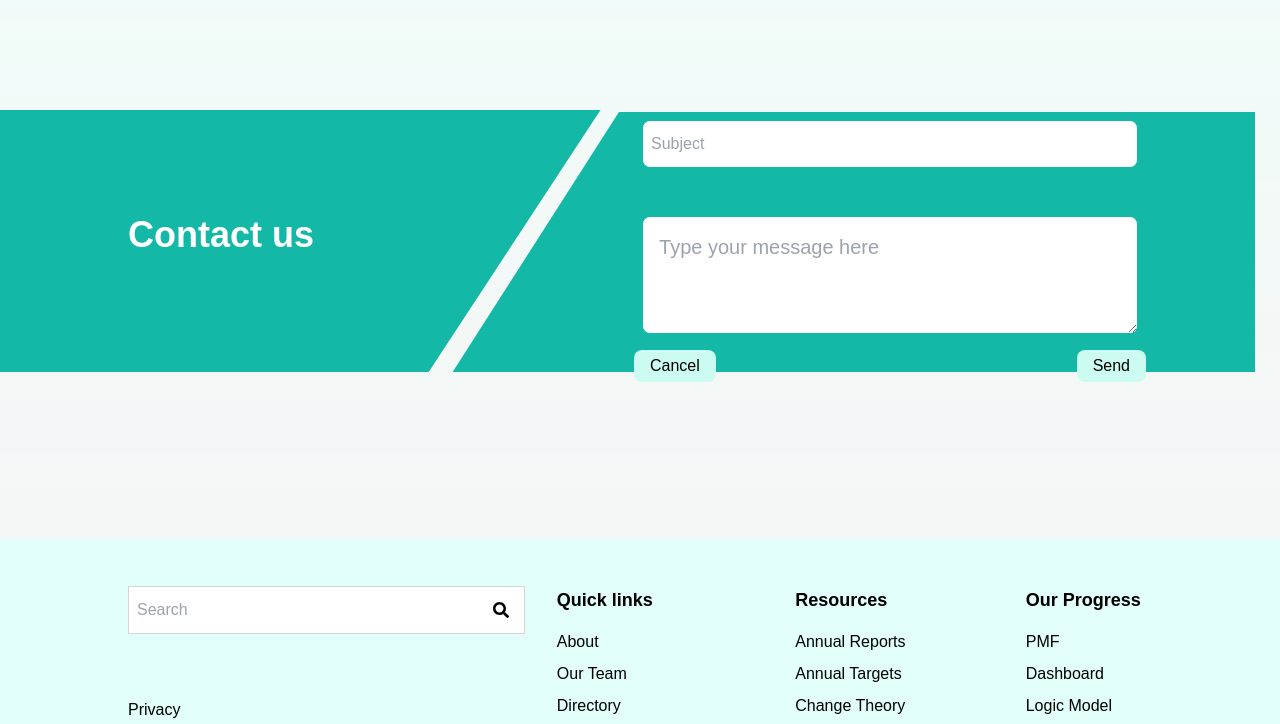
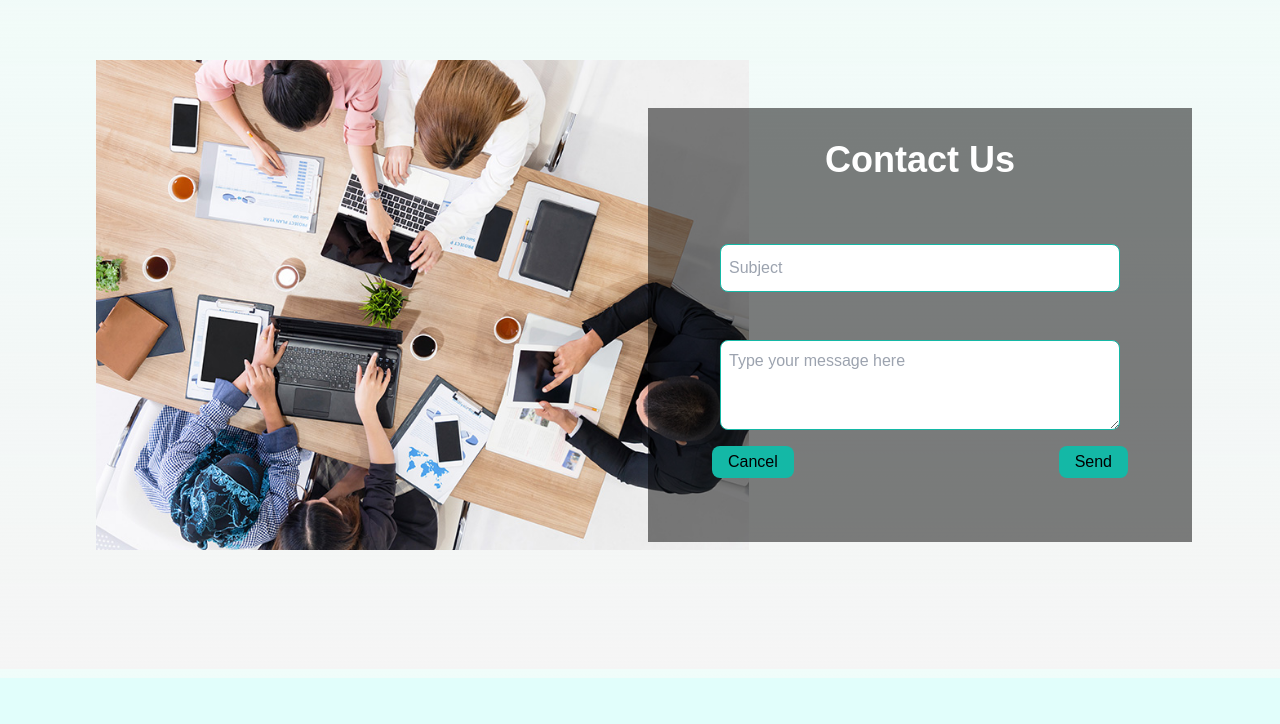
Before and after one commit to rosennabs/surveysalud, a Next.js app: page / in a window 1280 px wide. Shown: the part 1923-2647 px from the top of the page. Built offline with nearby package versions, Linux system fonts and the light colour scheme.

Commit message:
Restyle the contact us section

```diff
--- a/src/app/page.tsx
+++ b/src/app/page.tsx
@@ -4,7 +4,9 @@ import React, { useState, useRef, useEffect } from "react";
 import { useSearchParams } from "next/navigation";
 import Link from "next/link";
 import { useFormContext } from "../contexts/FormContext";
-import About from "../components/About";
+import OurServices from "../components/OurServices";
+import ContactForm from "../components/ContactForm";
+import OurTeam from "../components/OurTeam";
 
 const resourceCard =
   "flex flex-col bg-white cursor-pointer border rounded-2xl border-neutral-200 w-[350px] p-4 hover:bg-teal-600 hover:text-white";
@@ -162,8 +164,35 @@ export default function Home() {
         </div>
       </section>
 
-      <section>
-        <About />
+
+      {/* Section: Services */}
+      <section className="mx-32 my-48">
+        <OurServices/>
+      </section>
+
+      {/* Section: Our Team */}
+      <section className="mx-32 mb-48">
+        <OurTeam />
+      </section>
+
+      {/* Section: Contact us */}
+      <section className="mx-24">
+        <div className="flex relative">
+          <img
+            className="w-3/5"
+            src="/contactUs.jpg"
+            alt="image of people in the office"
+          />
+          <div className="flex absolute inset-10 z-10 w-full">
+            <div className="flex absolute right-0 top-2 w-1/2 mr-8" style={{ backgroundColor: 'rgba(0, 0, 0, 0.5)' }}>
+              <div className="flex flex-col items-center w-full">
+                <h2 className="m-8 text-white">Contact Us</h2>
+                <ContactForm />
+              </div>
+            </div>
+
+          </div>
+        </div>
       </section>
     </div>
   );
--- a/src/components/About.tsx
+++ b/src/components/About.tsx
@@ -3,8 +3,8 @@ import ContactForm from "./ContactForm";
 
 function About() {
   return (
-    <div>
-      <div className="my-48 mx-32">
+    <div className="mx-32">
+      <div className="my-48">
         <section className="mb-48">
           <h1>Our Services</h1>
         </section>
@@ -14,9 +14,7 @@ function About() {
         </section>
       </div>
 
-      <div className="w-full">
-        <ContactForm />
-      </div>
+
     </div>
   );
 }
--- a/src/components/ContactForm.tsx
+++ b/src/components/ContactForm.tsx
@@ -4,7 +4,7 @@ import { Formik, Form } from "formik";
 import * as Yup from "yup";
 import FormField from "../components/FormField";
 
-const button = "bg-teal-100 px-4 py-1 rounded-lg";
+const button = "bg-teal-500 hover:text-white px-4 py-1 rounded-lg";
 
 interface FormValues {
   subject: string | number;
@@ -22,15 +22,8 @@ const validationSchema = Yup.object({
 
 function Contact() {
   return (
-    <div className="relative">
-      <div className="">
-        <img className="w-full" src="/contact.svg" alt="a trapezium" />
-      </div>
 
-      <div className="flex absolute inset-0 items-center text-white z-10">
-        <h2 className="ml-32">Contact us</h2>
-
-        <div className="text-black montserrat-regular w-1/2 ml-64 p-16">
+        <div className="text-black montserrat-regular w-full p-16 -mt-16">
           <Formik
             initialValues={initialValues}
             // validationSchema={validationSchema}
@@ -59,8 +52,8 @@ function Contact() {
             }}
           </Formik>
         </div>
-      </div>
-    </div>
+
+
   );
 }
 
--- a/src/components/FormField.tsx
+++ b/src/components/FormField.tsx
@@ -39,7 +39,7 @@ function FormField({
           <textarea
             {...field}
             {...props}
-            className={`border-solid border w-full rounded-lg p-4 ${meta.touched && meta.error
+            className={`border-solid border w-full rounded-lg p-2 ${meta.touched && meta.error
               ? "border-red-600"
               : "border-teal-500"
               }`}
@@ -82,7 +82,7 @@ function FormField({
 
 
   return (
-    <div className="flex flex-col py-4 px-2 w-full text-xl">
+    <div className="flex flex-col py-4 px-2 w-full text-base">
 
       <label className="pb-4">
         {label}
--- /dev/null
+++ b/src/components/OurServices.tsx
@@ -0,0 +1,13 @@
+import React from 'react';
+
+function Services() {
+  return (
+    <div>
+
+        <h1>Our Services</h1>
+
+    </div>
+  );
+}
+
+export default Services;
--- /dev/null
+++ b/src/components/OurTeam.tsx
@@ -0,0 +1,11 @@
+import React from 'react';
+
+function Team() {
+  return (
+    <div>
+      <h1>Meet Our Team</h1>
+    </div>
+  );
+}
+
+export default Team;
```
Also changed, not shown: public/contactUs.jpg (added).
